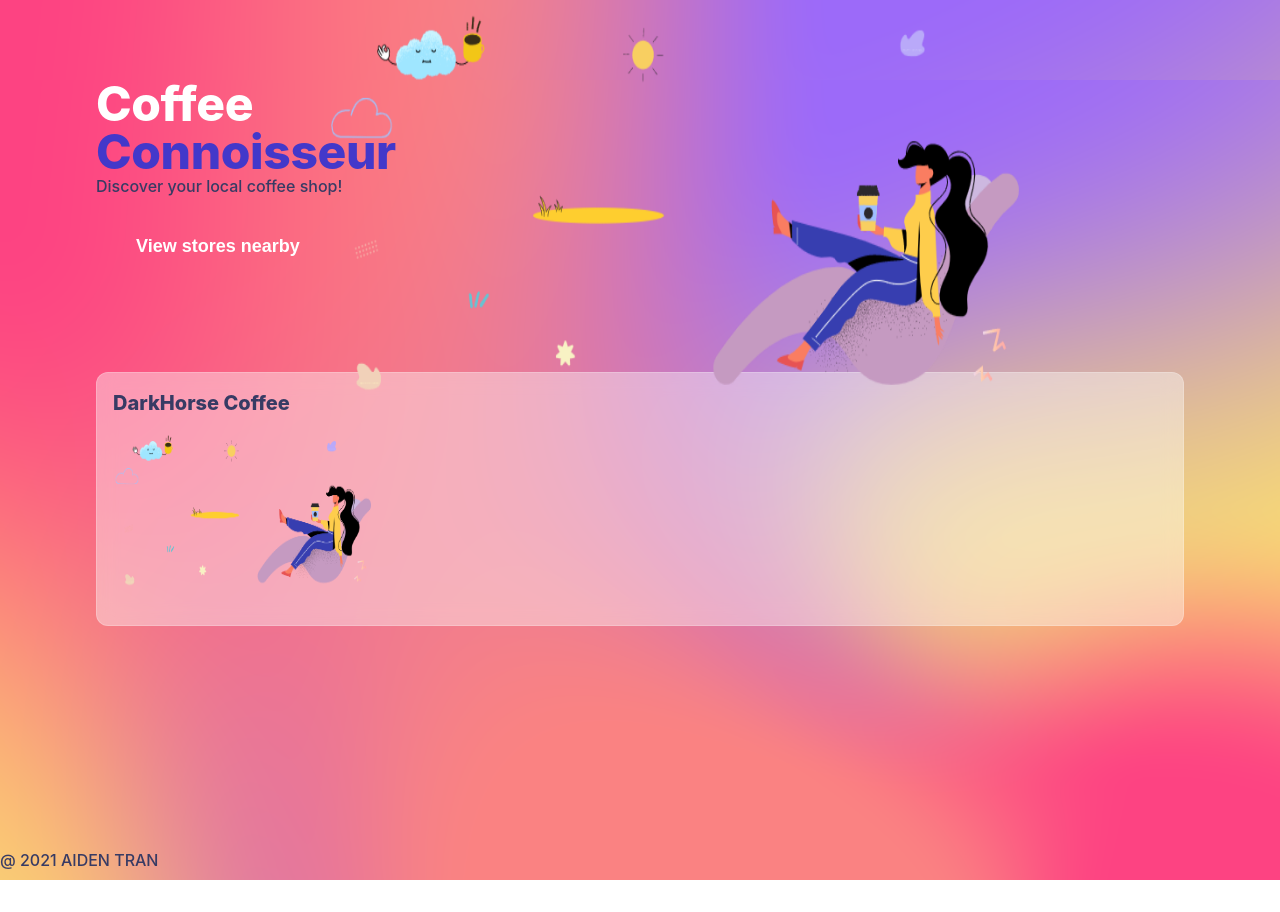
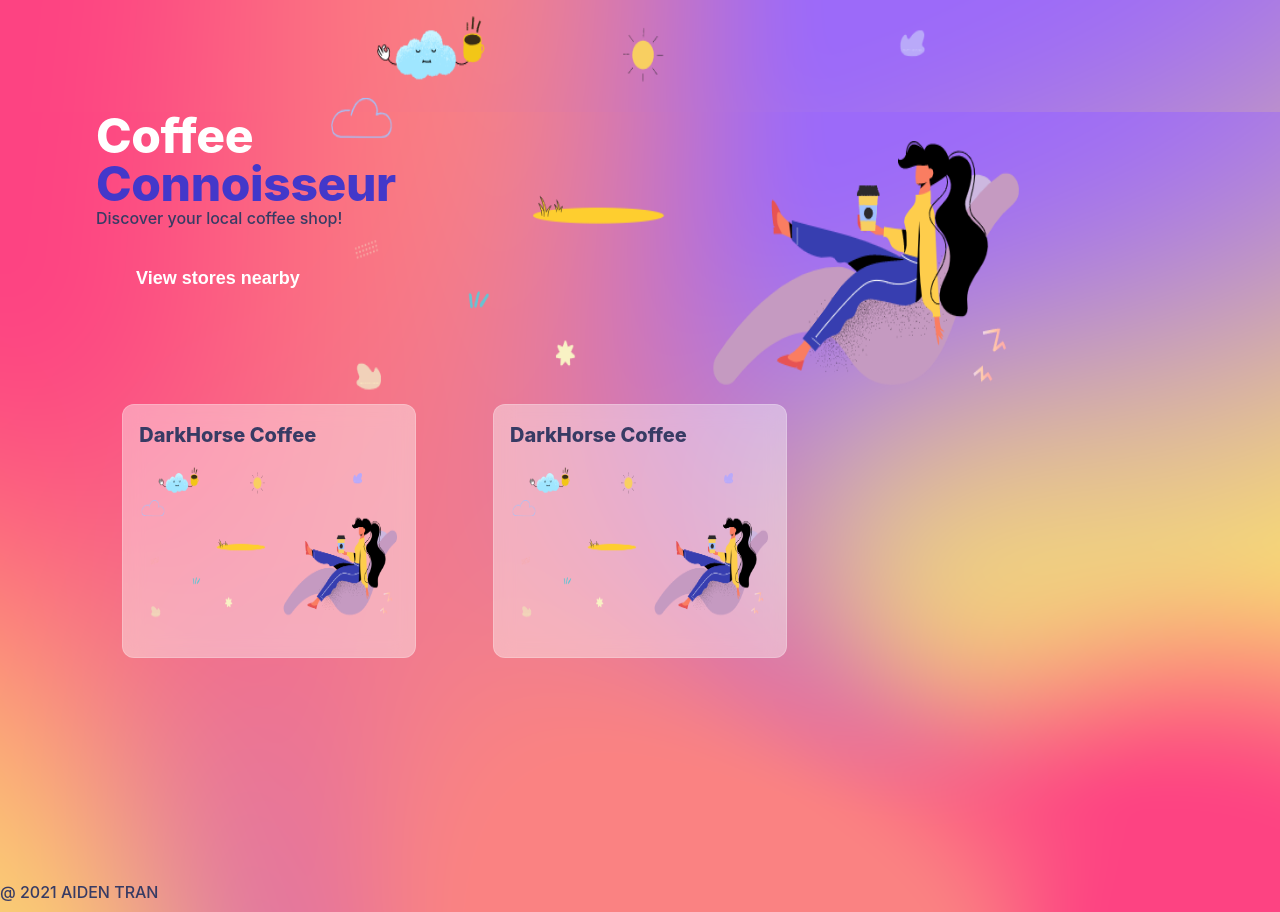
Before and after one commit to AidenTran15/Discover-Coffee-Stores, a Next.js app: page / in a window 1280 px wide. Before the commit the page ends 880 px from the top, so only its background shows below. Built offline with nearby package versions, Linux system fonts and the light colour scheme.

Commit message:
added card layout

```diff
--- a/components/card.js
+++ b/components/card.js
@@ -15,7 +15,6 @@
                     <Image className={styles.cardImage} src={props.imgUrl} width={260} height={160}/>
                     </div>
                 </div>
-
             </a>
         </Link>
     )
--- a/components/card.module.css
+++ b/components/card.module.css
@@ -19,6 +19,7 @@
 
     backdrop-filter: blur(10px);
   }
+
 
   .cardHeaderWrapper {
     margin-top: 0.75rem /* 12px */;
--- a/pages/index.js
+++ b/pages/index.js
@@ -28,10 +28,15 @@
           />
           <div className ={styles.heroImage}>
             <Image src="/static/hero-image.png" width={700} height={400}/>
-            </div>
-        <Card name="DarkHorse Coffee"
+          </div>
+          <div className={styles.cardLayout}>
+              <Card name="DarkHorse Coffee"
               imgUrl="/static/hero-image.png"
               href="/coffee-store/darkhorse-coffee"/>
+              <Card name="DarkHorse Coffee"
+              imgUrl="/static/hero-image.png"
+              href="/coffee-store/darkhorse-coffee"/>
+          </div>
       </main>
 
     </div>
--- a/styles/Home.module.css
+++ b/styles/Home.module.css
@@ -21,6 +21,18 @@
   z-index: 1;
 }
 
+.cardLayout{
+  display: grid;
+  grid-template-columns: repeat(1, minmax(0, 1fr));
+  column-gap: 1.5rem;
+  row-gap: 1.5rem;
+}
+
+.card {
+  justify-content: center;
+}
+
+
 /** Breakpoints:
   sm: min-width: 640px;
   md: min-width: 768px;
@@ -40,6 +52,9 @@
     padding-left: 1.5rem /* 24px */;
     padding-right: 1.5rem /* 24px */;
   }
+  .cardLayout{
+    grid-template-columns: repeat(2, minmax(0, 1fr));
+  }
 }
 
 @media (min-width: 768px) {
@@ -50,6 +65,9 @@
 
   .main {
     margin-top: 4rem /* 64px */;
+  }
+  .cardLayout{
+    grid-template-columns: repeat(2, minmax(0, 1fr));
   }
 
   .heroImage {
@@ -67,7 +85,19 @@
     padding-left: 2rem /* 32px */;
     padding-right: 2rem /* 32px */;
   }
+  .cardLayout{
+    grid-template-columns: repeat(3, minmax(0, 1fr));
+  }
   .heroImage {
     right: 20%;
   }
+
+  @media (min-width: 1280px) {
+    .main{
+      margin-top: 7rem;
+    }
+    .cardLayout{
+      grid-template-columns: repeat(3, minmax(0, 1fr));
+    }
+  }
 }
```
